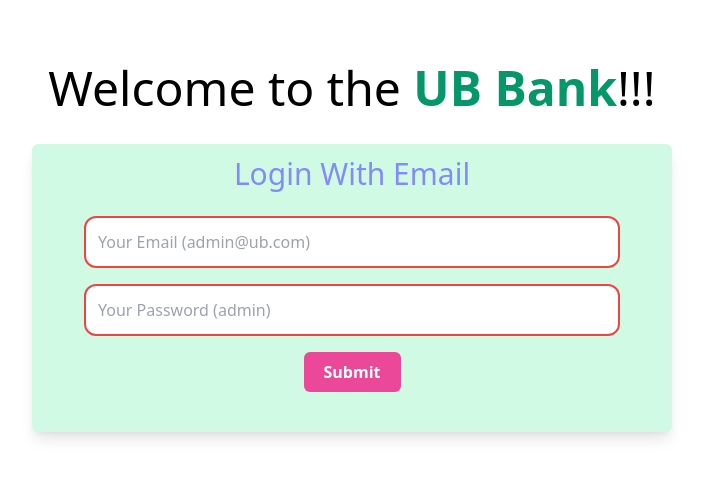
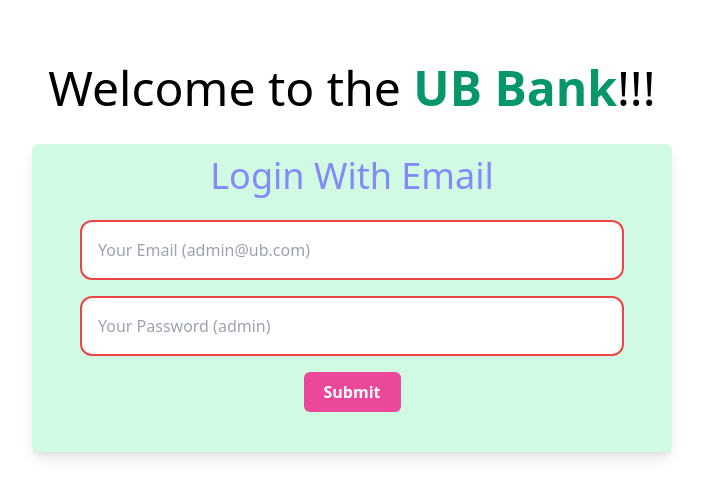
Before and after one commit to Uzzal-Bhowmik/functional-banking-site, a plain HTML site: page index.html in a window 1280 px wide. Shown: the whole page, without its empty margins (288-991 px from the left). Drawn offline with nearby package versions, Linux system fonts and the light colour scheme.

Commit message:
font size fixed

```diff
--- a/index.html
+++ b/index.html
@@ -20,13 +20,13 @@
 
     <main>
         <section class="bg-green-100 w-2/4 mx-auto mt-8 rounded-md shadow-lg">
-            <h1 class="text-3xl text-center font-medium pt-3 text-indigo-400">Login With Email</h1>
+            <h1 class="text-4xl text-center font-medium pt-3 text-indigo-400">Login With Email</h1>
 
             <div class="p-10 pt-6">
-                <input class="block p-3 mb-4 mx-auto rounded-xl border-2 border-red-500 focus:outline-none" type="email"
+                <input class="block p-4 mb-4 mx-auto rounded-xl border-2 border-red-500 focus:outline-none" type="email"
                     name="" id="user-email" size="50" maxlength="70" placeholder="Your Email (admin@ub.com)" required>
 
-                <input class="block p-3 mx-auto rounded-xl border-2 border-red-500 focus:outline-none" type="password"
+                <input class="block p-4 mx-auto rounded-xl border-2 border-red-500 focus:outline-none" type="password"
                     name="" id="user-password" size="50" maxlength="70" placeholder="Your Password (admin)" required>
 
 
```
